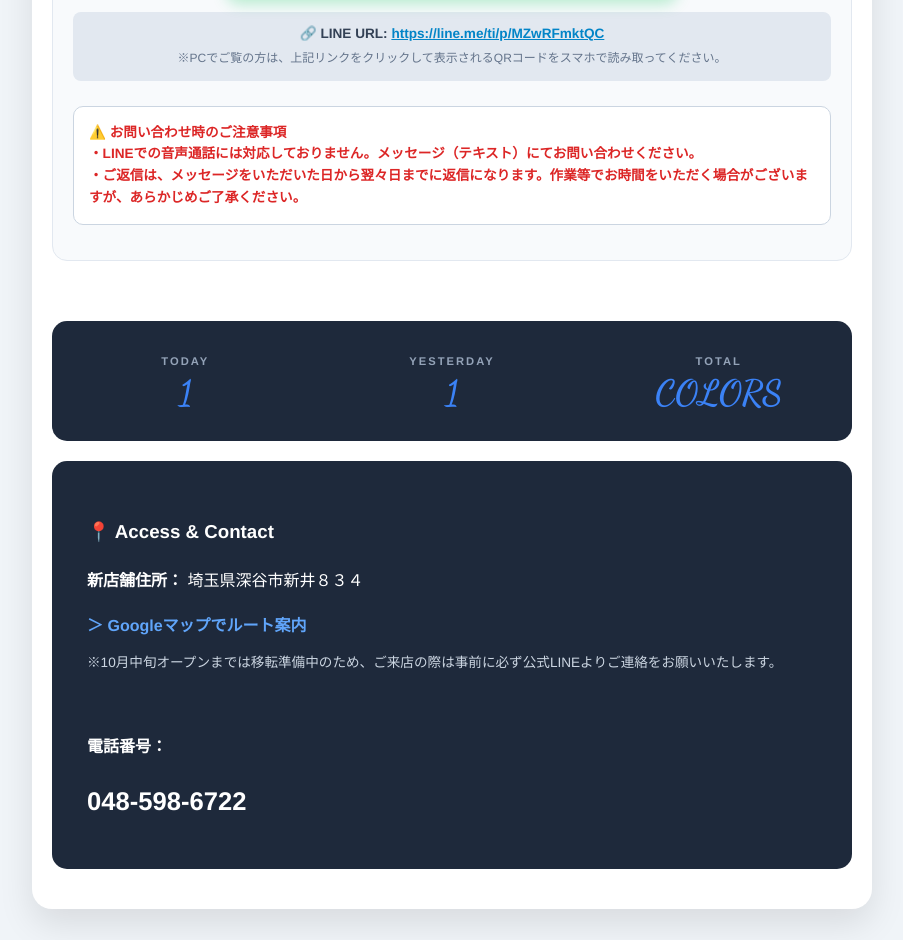
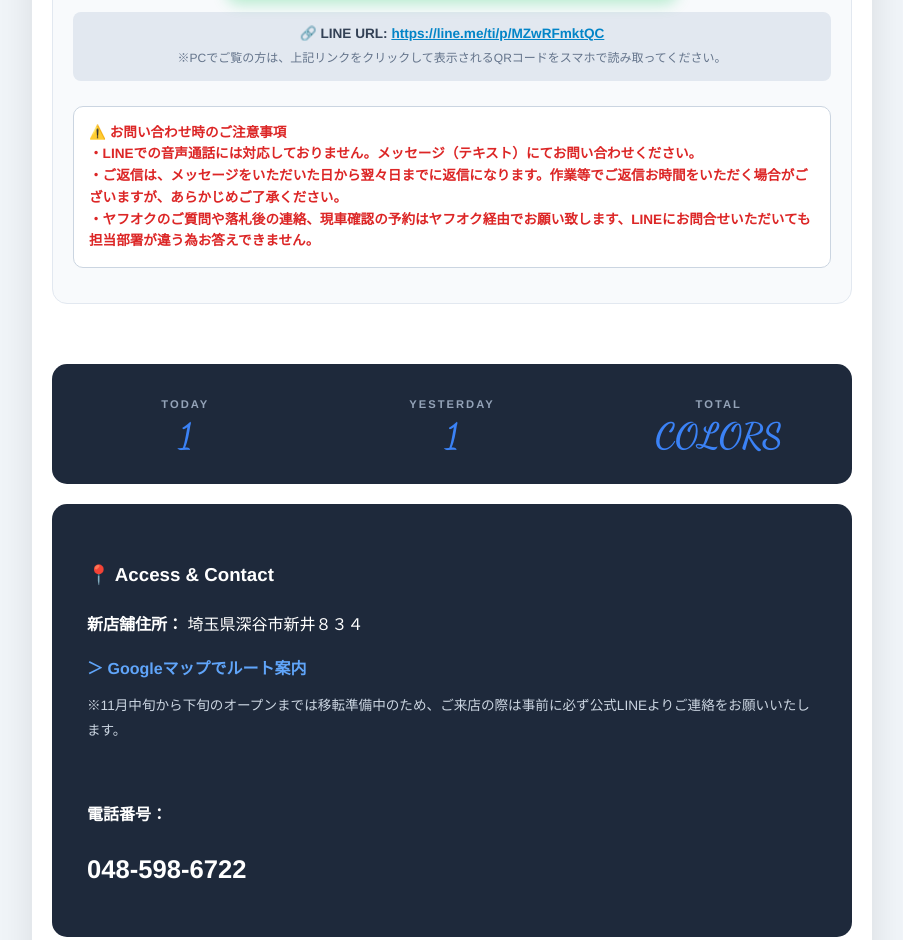
Before and after one commit to bike-dealer-colors/COLORS-OFFICIAL, a plain HTML site: page index.html in a window 1280 px wide. Shown: the part 3128-4068 px from the top of the page, without its empty margins (188-1091 px from the left). Drawn offline with Linux system fonts and the light colour scheme; no server answers; a script that the page names is missing.

Commit message:
Update index.html

```diff
--- a/index.html
+++ b/index.html
@@ -321,7 +321,8 @@
         <div class="line-disclaimer">
             ⚠️ <b>お問い合わせ時のご注意事項</b><br>
             ・<b>LINEでの音声通話には対応しておりません。</b>メッセージ（テキスト）にてお問い合わせください。<br>
-            ・<b>ご返信は、メッセージをいただいた日から翌々日までに返信になります。</b>作業等でお時間をいただく場合がございますが、あらかじめご了承ください。
+            ・<b>ご返信は、メッセージをいただいた日から翌々日までに返信になります。</b>作業等でご返信お時間をいただく場合がございますが、あらかじめご了承ください。<br>
+            ・<b>ヤフオクのご質問や落札後の連絡、現車確認の予約はヤフオク経由でお願い致します、</b>LINEにお問合せいただいても担当部署が違う為お答えできません。
         </div>
     </div>
 
@@ -337,7 +338,7 @@
         <h3>📍 Access & Contact</h3>
         <p><strong>新店舗住所：</strong> 埼玉県深谷市新井８３４</p>
         <a href="https://www.google.com/maps/search/?api=1&query=埼玉県深谷市新井834" target="_blank" style="color: #60a5fa; font-weight: bold; text-decoration: none;">＞ Googleマップでルート案内</a>
-        <p style="font-size: 0.85rem; color: #cbd5e1; margin-top: 10px;">※10月中旬オープンまでは移転準備中のため、ご来店の際は事前に必ず公式LINEよりご連絡をお願いいたします。</p>
+        <p style="font-size: 0.85rem; color: #cbd5e1; margin-top: 10px;">※11月中旬から下旬のオープンまでは移転準備中のため、ご来店の際は事前に必ず公式LINEよりご連絡をお願いいたします。</p>
         <br>
         <p><strong>電話番号：</strong></p>
         <a href="tel:0485986722" class="tel-link">048-598-6722</a>
```
